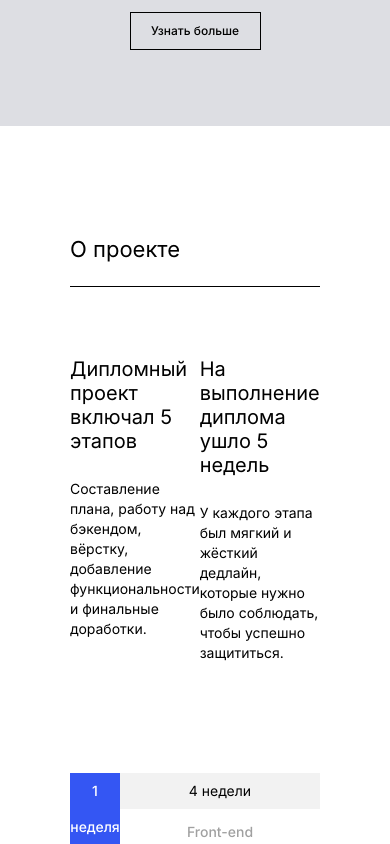
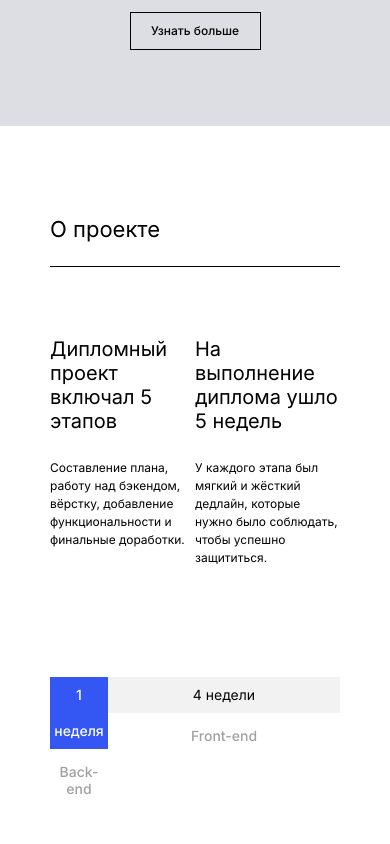
Before and after one commit to rem-ran/movies-explorer-frontend, a React (Create React App) app: page / in a window 390 px wide. Shown: the part 800-1644 px from the top of the page. Built offline with nearby package versions, Linux system fonts and the light colour scheme.

Commit message:
make 1024 res for aboutProject component

```diff
--- a/src/components/Main/AboutProject/AboutProject.css
+++ b/src/components/Main/AboutProject/AboutProject.css
@@ -1,6 +1,11 @@
 .about__container {
     padding: 110px 70px;
+}
 
+@media screen and (max-width: 1023px) {
+    .about__container {
+        padding: 90px 50px;
+    }
 }
 
 .about__header {
@@ -16,11 +21,20 @@
     margin-top: 70px;
     margin-bottom: 110px;
     display: flex;
+    justify-content: space-between;
 }
 
 .about__note-item {
-    width: 550px
+    width: 550px;
 }
+
+@media screen and (max-width: 1023px) {
+    .about__note-item {
+        width: 319px;
+    }
+}
+
+
 
 .about__note-item-heading {
     margin: 0;
@@ -35,6 +49,13 @@
     font-weight: 400;
     font-size: 14px;
     line-height: 20px;
+}
+
+@media screen and (max-width: 1023px) {
+    .about__note-item-text {
+        font-size: 12px;
+        line-height: 18px;
+    }
 }
 
 .about__indicators {
--- a/src/components/Main/AboutProject/AboutProject.js
+++ b/src/components/Main/AboutProject/AboutProject.js
@@ -2,7 +2,7 @@ import './AboutProject.css';
 
 const AboutProject = () => {
   return (
-    <div className="about">
+    <section className="about">
       <div className="about__container">
         <h2 className="about__header">О проекте</h2>
         <div className="about__note-container">
@@ -36,7 +36,7 @@ const AboutProject = () => {
           </div>
         </div>
       </div>
-    </div>
+    </section>
   );
 };
 
```
